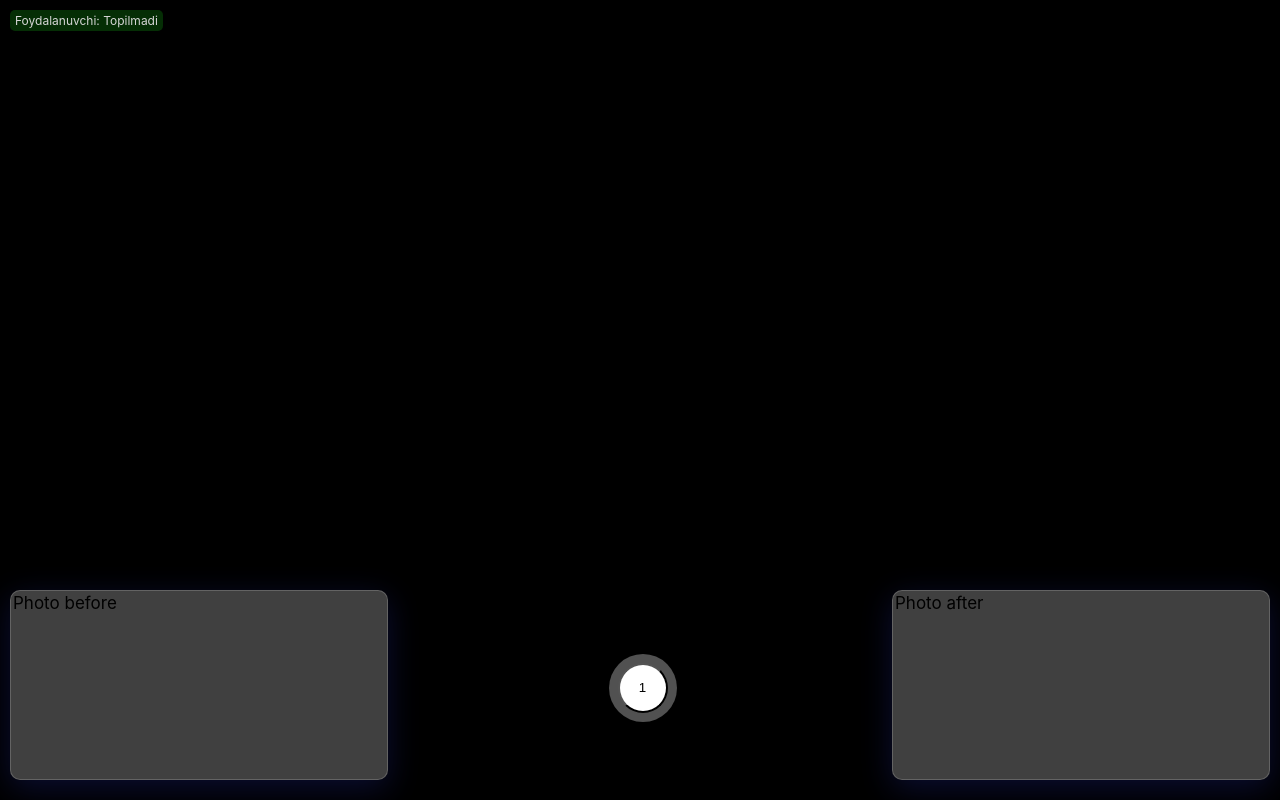
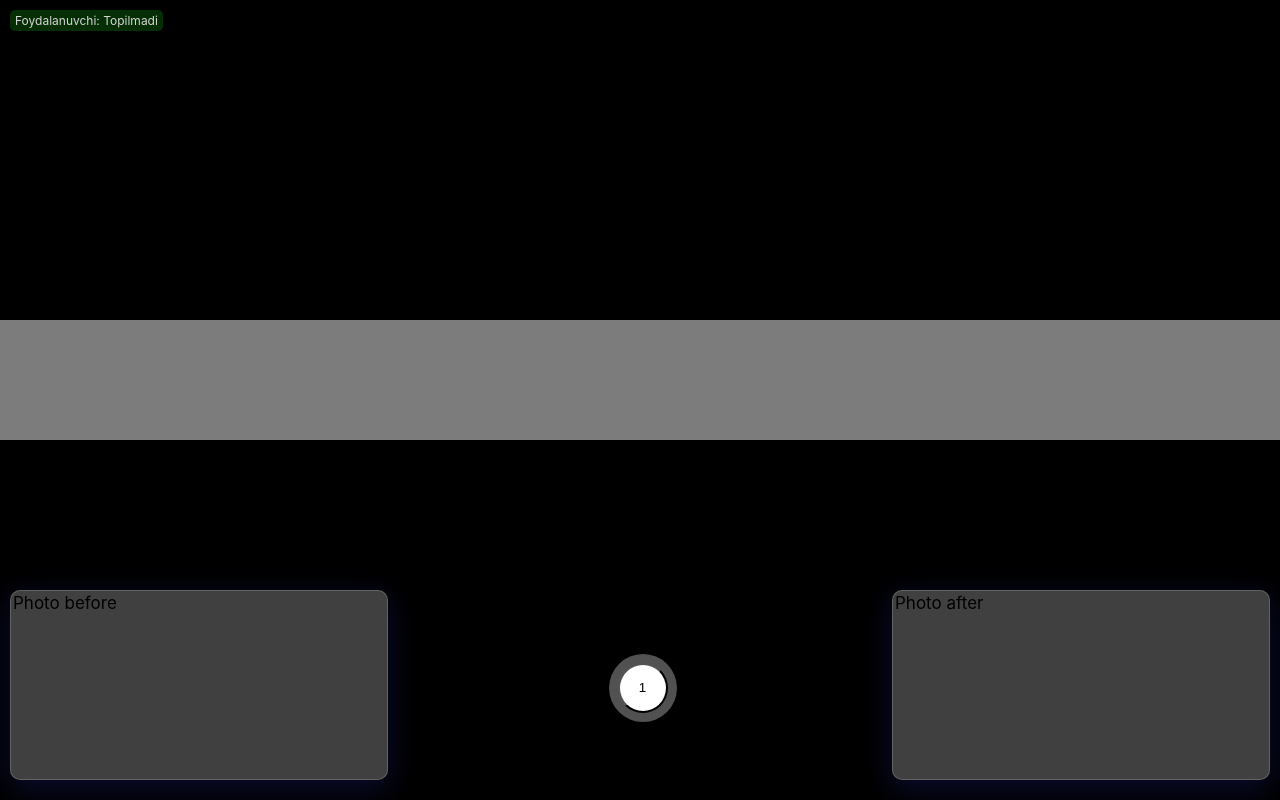
Before and after one commit to Muhammad-uzbek/merchendise, a Next.js app: page /camera/1 in a window 1280 px wide. Built offline with nearby package versions, Linux system fonts and the light colour scheme; no server answers; the database is empty.

Commit message:
img upload upd test2

```diff
--- a/pages/camera/[slug].jsx
+++ b/pages/camera/[slug].jsx
@@ -9,7 +9,7 @@ const Post = () => {
     const { slug } = router.query
     const webcamRef = React.useRef(null);
     const [imgSrcBefore, setImgSrcBefore] = React.useState(null);
-    const [imgBeforeBase64, setImgBeforeBase64] = React.useState(null);
+    const [errrs, setErrrs] = React.useState(null);
     const [imgSrcAfter, setImgSrcAfter] = React.useState(null);
     const [step, setStep] = useState(1);
     const [user, setUser] = useState(null);
@@ -24,11 +24,13 @@ const Post = () => {
         formdata.append("demo_image", imageSrc);
         setStep(2)
         setImgSrcBefore(imageSrc)
+        setErrrs(imageSrc)
     }, [webcamRef, setImgSrcBefore]);
     const capture2 = React.useCallback(() => {
         const imageSrc = webcamRef.current.getScreenshot();
         setStep(3)
         setImgSrcAfter(imageSrc)
+        setErrrs(imageSrc)
     }, [webcamRef, setImgSrcAfter]);
     const upload = async () => {
         formdata.append("demo_image", imgSrcBefore);
@@ -39,10 +41,15 @@ const Post = () => {
           redirect: 'follow'
         };
 
-        fetch("http://164.92.248.91:3096/imageserver/image", requestOptions)
+        await fetch("http://164.92.248.91:3096/imageserver/image", requestOptions)
           .then(response => response.json())
-          .then(result => setUser({fname:result+"||"+imgSrcBefore}))
-          .catch(error => console.log('error', error));
+          .then(result => {
+            ({fname:result+"||"+imgSrcBefore});
+            setErrrs(result+"||"+imgSrcBefore);
+          })
+          .catch(error => {
+            setErrrs(error);
+          });
     }
 
     useEffect(()=>{
@@ -65,6 +72,11 @@ const Post = () => {
                     videoConstraints={videoConstraints}
                     className="camera"
             />
+            <div className="errs">
+                {
+                    errrs
+                }
+            </div>
             <div className="cont">
                 <div className="cont-bef imgs">
                     <p>Photo before</p>
--- a/styles/styles.css
+++ b/styles/styles.css
@@ -26,6 +26,13 @@
 }
 .cont-bef{
     width: 30%;
+}
+.errs{
+    width: 100%;
+    height: 120px;
+    position: absolute;
+    top: 40%;
+    background-color: rgba(245, 245, 245, 0.507);
 }
 .imgs.cont-bef{
     background: rgba( 255, 255, 255, 0.25 );
```
